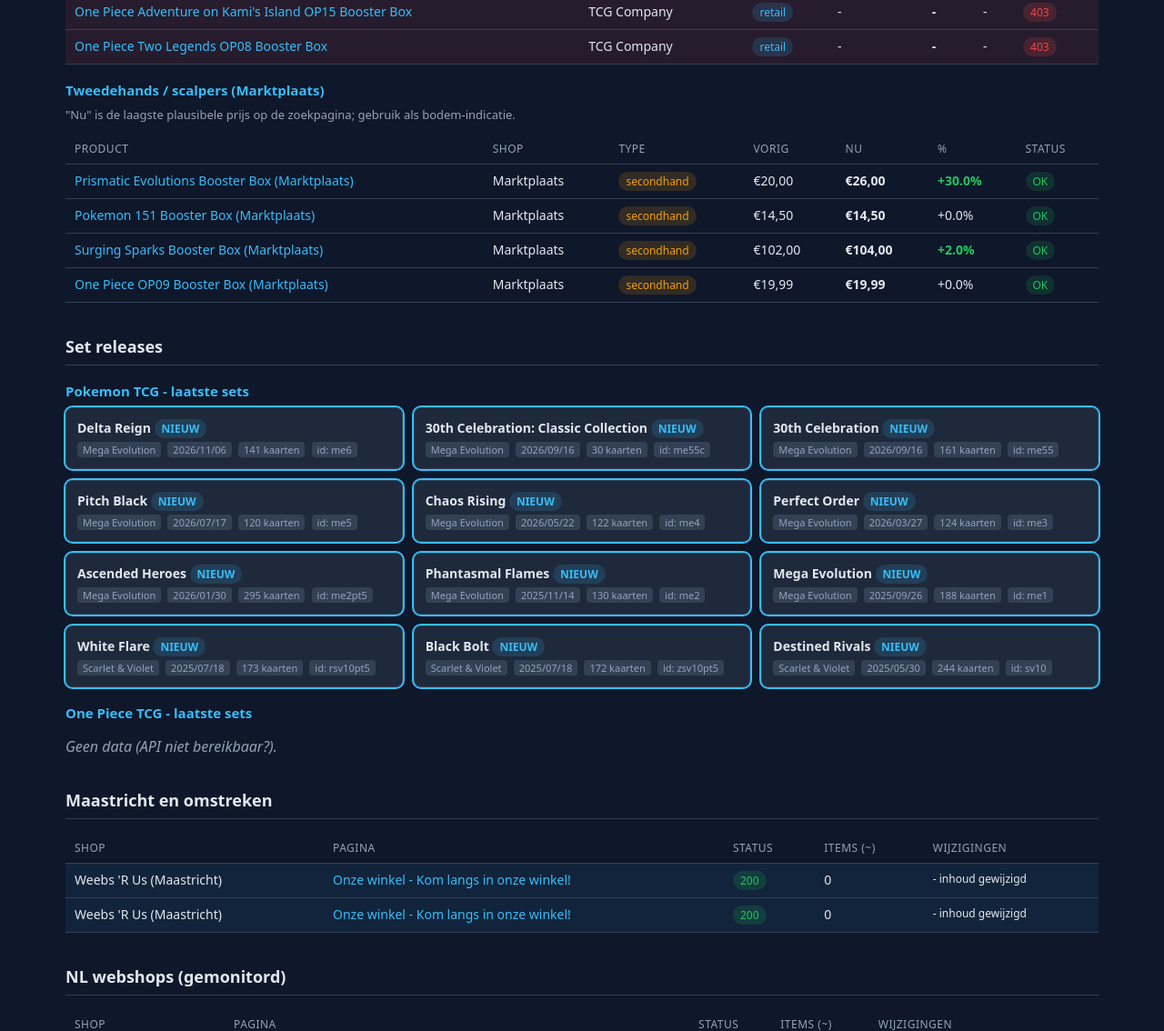
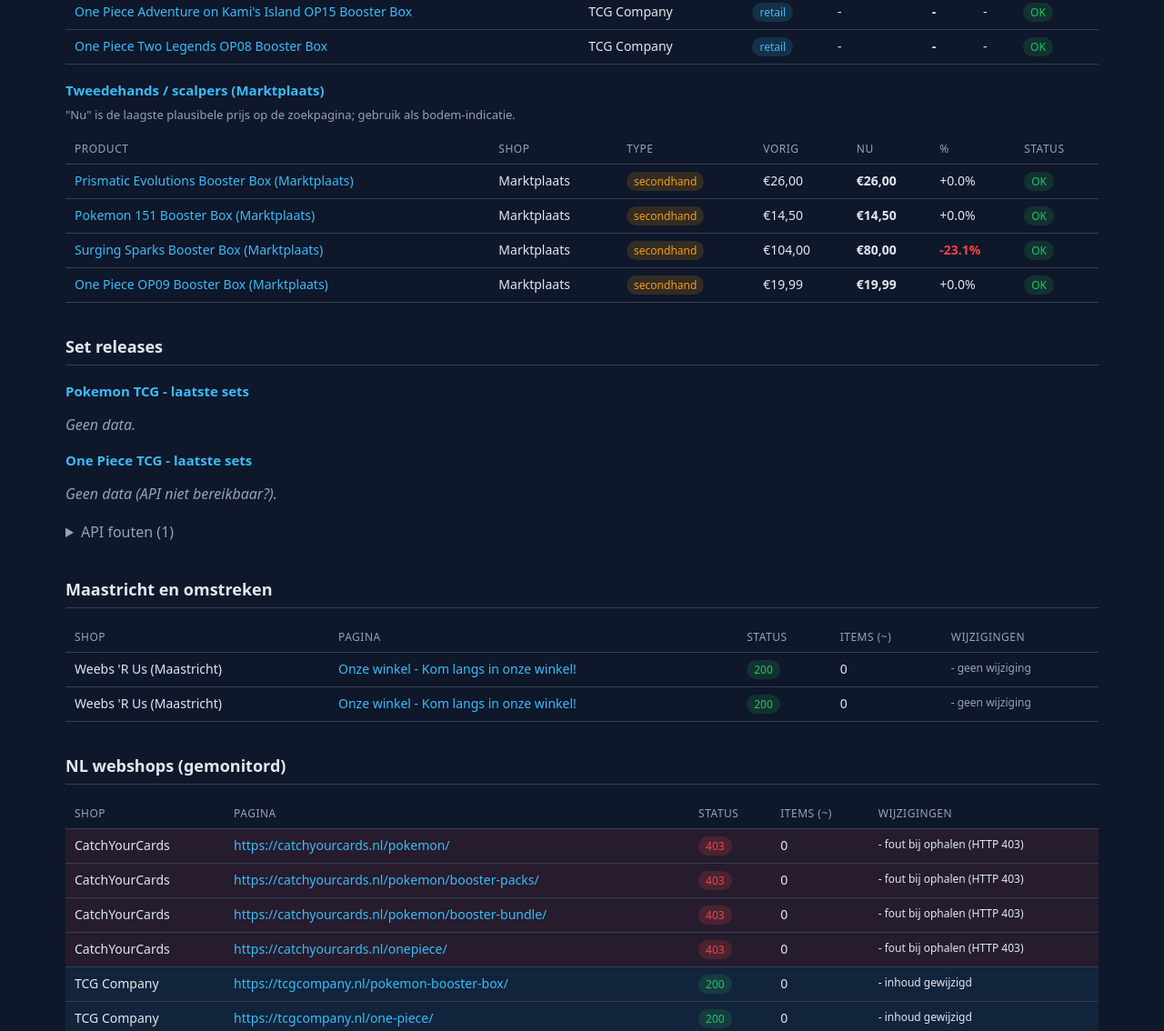
Before and after one commit to MrRayvon/Overview_CollectionCards, a plain HTML site: page docs/index.html in a window 1280 px wide. Shown: the part 680-1814 px from the top of the page at 91% size. Drawn offline with Linux system fonts and the light colour scheme.

Commit message:
chore(tracker): update snapshot 2026-11-27T22:14:20Z

```diff
--- a/docs/index.html
+++ b/docs/index.html
@@ -53,7 +53,7 @@
 <body>
 <header>
   <h1>Card Tracker - Pokemon & One Piece (NL)</h1>
-  <div class="meta">Laatst bijgewerkt: 2026-11-27T12:56:03+00:00</div>
+  <div class="meta">Laatst bijgewerkt: 2026-11-27T22:13:31+00:00</div>
 </header>
 <nav class="toc">
   <a href="#prijs-singles">Singles trends</a>
@@ -144,7 +144,7 @@
       </td>
     </tr>
 
-    <tr class="error">
+    <tr class="">
       <td><a href="https://tcgcompany.nl/one-piece-adventure-on-kamis-island-op15-booster-box/" target="_blank" rel="noopener">One Piece Adventure on Kami's Island OP15 Booster Box</a></td>
       <td>TCG Company</td>
       <td><span class="badge b-info">retail</span></td>
@@ -152,11 +152,12 @@
       <td><b>-</b></td>
       <td class="">-</td>
       <td>
-        <span class="badge b-bad">403</span>
+        <span class="badge b-good">OK</span>
+
       </td>
     </tr>
 
-    <tr class="error">
+    <tr class="">
       <td><a href="https://tcgcompany.nl/one-piece-two-legends-booster-box-op08/" target="_blank" rel="noopener">One Piece Two Legends OP08 Booster Box</a></td>
       <td>TCG Company</td>
       <td><span class="badge b-info">retail</span></td>
@@ -164,7 +165,8 @@
       <td><b>-</b></td>
       <td class="">-</td>
       <td>
-        <span class="badge b-bad">403</span>
+        <span class="badge b-good">OK</span>
+
       </td>
     </tr>
 
@@ -187,9 +189,9 @@
       <td><a href="https://www.marktplaats.nl/q/pokemon+prismatic+evolutions+booster+box/" target="_blank" rel="noopener">Prismatic Evolutions Booster Box (Marktplaats)</a></td>
       <td>Marktplaats</td>
       <td><span class="badge b-warn">secondhand</span></td>
-      <td>€20,00</td>
+      <td>€26,00</td>
       <td><b>€26,00</b></td>
-      <td class="up">+30.0%</td>
+      <td class="">+0.0%</td>
       <td>
         <span class="badge b-good">OK</span>
 
@@ -213,9 +215,9 @@
       <td><a href="https://www.marktplaats.nl/q/pokemon+surging+sparks+booster+box/" target="_blank" rel="noopener">Surging Sparks Booster Box (Marktplaats)</a></td>
       <td>Marktplaats</td>
       <td><span class="badge b-warn">secondhand</span></td>
-      <td>€102,00</td>
-      <td><b>€104,00</b></td>
-      <td class="up">+2.0%</td>
+      <td>€104,00</td>
+      <td><b>€80,00</b></td>
+      <td class="down">-23.1%</td>
       <td>
         <span class="badge b-good">OK</span>
 
@@ -243,129 +245,7 @@
 
 <h3>Pokemon TCG - laatste sets</h3>
 
-<div class="grid">
-
-  <div class="card new">
-    <div class="name">Delta Reign <span class="badge b-info">NIEUW</span></div>
-    <div class="meta">
-      <span class="pill">Mega Evolution</span>
-      <span class="pill">2026/11/06</span>
-      <span class="pill">141 kaarten</span>
-      <span class="pill">id: me6</span>
-    </div>
-  </div>
-
-  <div class="card new">
-    <div class="name">30th Celebration: Classic Collection <span class="badge b-info">NIEUW</span></div>
-    <div class="meta">
-      <span class="pill">Mega Evolution</span>
-      <span class="pill">2026/09/16</span>
-      <span class="pill">30 kaarten</span>
-      <span class="pill">id: me55c</span>
-    </div>
-  </div>
-
-  <div class="card new">
-    <div class="name">30th Celebration <span class="badge b-info">NIEUW</span></div>
-    <div class="meta">
-      <span class="pill">Mega Evolution</span>
-      <span class="pill">2026/09/16</span>
-      <span class="pill">161 kaarten</span>
-      <span class="pill">id: me55</span>
-    </div>
-  </div>
-
-  <div class="card new">
-    <div class="name">Pitch Black <span class="badge b-info">NIEUW</span></div>
-    <div class="meta">
-      <span class="pill">Mega Evolution</span>
-      <span class="pill">2026/07/17</span>
-      <span class="pill">120 kaarten</span>
-      <span class="pill">id: me5</span>
-    </div>
-  </div>
-
-  <div class="card new">
-    <div class="name">Chaos Rising <span class="badge b-info">NIEUW</span></div>
-    <div class="meta">
-      <span class="pill">Mega Evolution</span>
-      <span class="pill">2026/05/22</span>
-      <span class="pill">122 kaarten</span>
-      <span class="pill">id: me4</span>
-    </div>
-  </div>
-
-  <div class="card new">
-    <div class="name">Perfect Order <span class="badge b-info">NIEUW</span></div>
-    <div class="meta">
-      <span class="pill">Mega Evolution</span>
-      <span class="pill">2026/03/27</span>
-      <span class="pill">124 kaarten</span>
-      <span class="pill">id: me3</span>
-    </div>
-  </div>
-
-  <div class="card new">
-    <div class="name">Ascended Heroes <span class="badge b-info">NIEUW</span></div>
-    <div class="meta">
-      <span class="pill">Mega Evolution</span>
-      <span class="pill">2026/01/30</span>
-      <span class="pill">295 kaarten</span>
-      <span class="pill">id: me2pt5</span>
-    </div>
-  </div>
-
-  <div class="card new">
-    <div class="name">Phantasmal Flames <span class="badge b-info">NIEUW</span></div>
-    <div class="meta">
-      <span class="pill">Mega Evolution</span>
-      <span class="pill">2025/11/14</span>
-      <span class="pill">130 kaarten</span>
-      <span class="pill">id: me2</span>
-    </div>
-  </div>
-
-  <div class="card new">
-    <div class="name">Mega Evolution <span class="badge b-info">NIEUW</span></div>
-    <div class="meta">
-      <span class="pill">Mega Evolution</span>
-      <span class="pill">2025/09/26</span>
-      <span class="pill">188 kaarten</span>
-      <span class="pill">id: me1</span>
-    </div>
-  </div>
-
-  <div class="card new">
-    <div class="name">White Flare <span class="badge b-info">NIEUW</span></div>
-    <div class="meta">
-      <span class="pill">Scarlet & Violet</span>
-      <span class="pill">2025/07/18</span>
-      <span class="pill">173 kaarten</span>
-      <span class="pill">id: rsv10pt5</span>
-    </div>
-  </div>
-
-  <div class="card new">
-    <div class="name">Black Bolt <span class="badge b-info">NIEUW</span></div>
-    <div class="meta">
-      <span class="pill">Scarlet & Violet</span>
-      <span class="pill">2025/07/18</span>
-      <span class="pill">172 kaarten</span>
-      <span class="pill">id: zsv10pt5</span>
-    </div>
-  </div>
-
-  <div class="card new">
-    <div class="name">Destined Rivals <span class="badge b-info">NIEUW</span></div>
-    <div class="meta">
-      <span class="pill">Scarlet & Violet</span>
-      <span class="pill">2025/05/30</span>
-      <span class="pill">244 kaarten</span>
-      <span class="pill">id: sv10</span>
-    </div>
-  </div>
-
-</div>
+<p class="empty">Geen data.</p>
 
 
 <h3>One Piece TCG - laatste sets</h3>
@@ -373,6 +253,11 @@
 <p class="empty">Geen data (API niet bereikbaar?).</p>
 
 
+
+<details>
+<summary>API fouten (1)</summary>
+<ul><li><b>Pokemon TCG API</b>: 500 Server Error: Internal Server Error for url: https://api.pokemontcg.io/v2/sets?orderBy=-releaseDate&pageSize=12</li></ul>
+</details>
 
 
 <h2 id="shops-mt">Maastricht en omstreken</h2>
@@ -387,24 +272,24 @@
   <tbody>
 
 
-    <tr class="changed">
+    <tr class="">
       <td>Weebs 'R Us (Maastricht)</td>
       <td><a href="https://weebsrus.com/" target="_blank" rel="noopener">Onze winkel - Kom langs in onze winkel!</a></td>
       <td><span class="badge b-good">200</span></td>
       <td>0</td>
       <td class="changes">
-        <div class="real">- inhoud gewijzigd</div>
+        <div class="">- geen wijziging</div>
       </td>
     </tr>
 
 
-    <tr class="changed">
+    <tr class="">
       <td>Weebs 'R Us (Maastricht)</td>
       <td><a href="https://weebsrus.nl/" target="_blank" rel="noopener">Onze winkel - Kom langs in onze winkel!</a></td>
       <td><span class="badge b-good">200</span></td>
       <td>0</td>
       <td class="changes">
-        <div class="real">- inhoud gewijzigd</div>
+        <div class="">- geen wijziging</div>
       </td>
     </tr>
 
@@ -468,24 +353,24 @@
     </tr>
 
 
-    <tr class="error">
+    <tr class="changed">
       <td>TCG Company</td>
       <td><a href="https://tcgcompany.nl/pokemon-booster-box/" target="_blank" rel="noopener">https://tcgcompany.nl/pokemon-booster-box/</a></td>
-      <td><span class="badge b-bad">403</span></td>
+      <td><span class="badge b-good">200</span></td>
       <td>0</td>
       <td class="changes">
-        <div class="real">- fout bij ophalen (HTTP 403)</div>
+        <div class="real">- inhoud gewijzigd</div>
       </td>
     </tr>
 
 
-    <tr class="error">
+    <tr class="changed">
       <td>TCG Company</td>
       <td><a href="https://tcgcompany.nl/one-piece/" target="_blank" rel="noopener">https://tcgcompany.nl/one-piece/</a></td>
-      <td><span class="badge b-bad">403</span></td>
+      <td><span class="badge b-good">200</span></td>
       <td>0</td>
       <td class="changes">
-        <div class="real">- fout bij ophalen (HTTP 403)</div>
+        <div class="real">- inhoud gewijzigd</div>
       </td>
     </tr>
 
```
Also changed, not shown: data/products_state.json (+5 -5 lines), data/sets.json (+2 -15 lines), data/state.json (+40 -40 lines), 2 other files.
